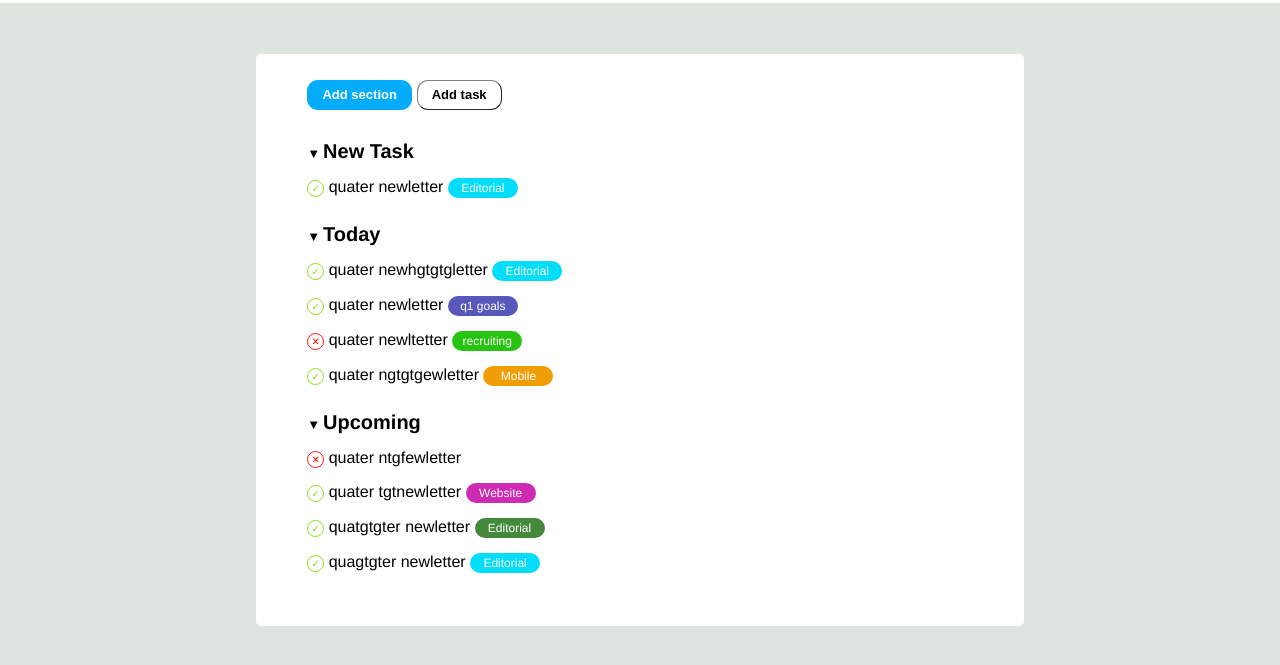
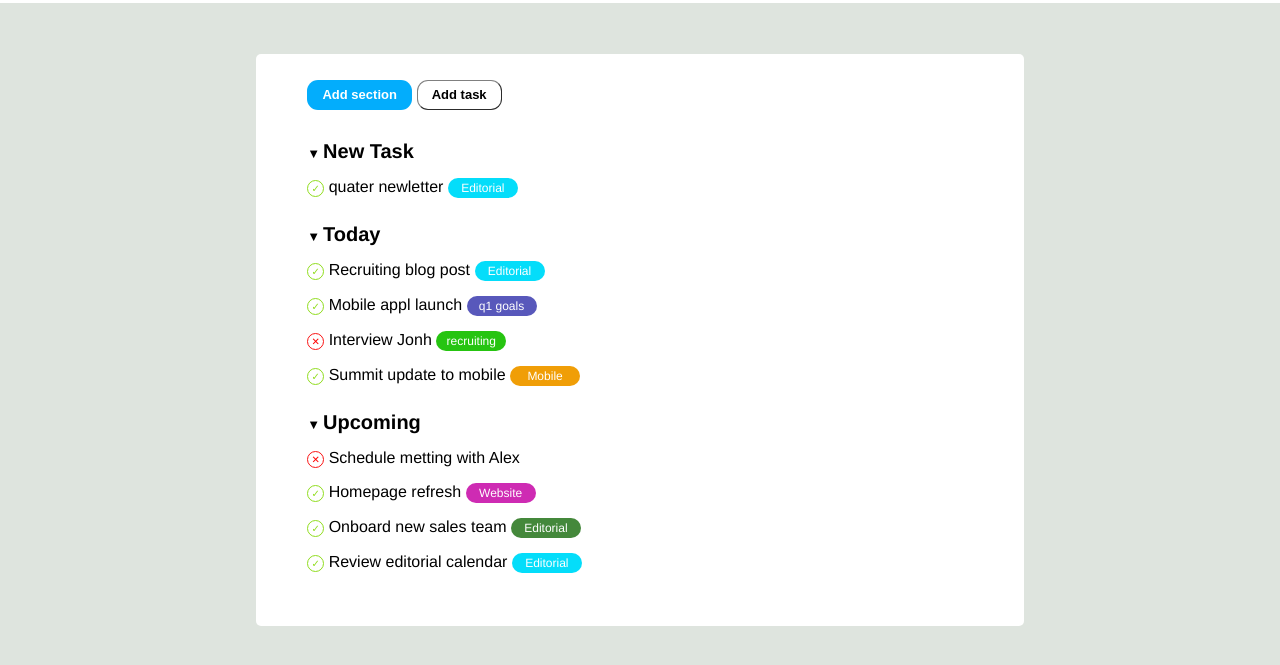
Before and after one commit to DamianoCelesti/html-css-toboolist, a plain HTML site: page index.html in a window 1280 px wide. Shown: the part 97-762 px from the top of the page. Drawn offline with Linux system fonts and the light colour scheme.

Commit message:
modified text

```diff
--- a/index.html
+++ b/index.html
@@ -33,18 +33,18 @@
 
             <div class="today">
                 <p class="titolo">Today</p>
-                <p class="check"> quater newhgtgtgletter <span class="edi">Editorial</span></p>
-                <p class="check"> quater newletter <span class="q1">q1 goals</span></p>
-                <p class="x"> quater newltetter <span class="recru">recruiting</span></p>
-                <p class="check"> quater ngtgtgewletter <span class="mobi">Mobile</span></p>
+                <p class="check"> Recruiting blog post <span class="edi">Editorial</span></p>
+                <p class="check"> Mobile appl launch <span class="q1">q1 goals</span></p>
+                <p class="x"> Interview Jonh <span class="recru">recruiting</span></p>
+                <p class="check"> Summit update to mobile <span class="mobi">Mobile</span></p>
             </div>
 
             <div class="upcoming">
                 <p class="titolo">Upcoming</p>
-                <p class="x"> quater ntgfewletter</p>
-                <p class="check"> quater tgtnewletter <span class="web">Website</span></p>
-                <p class="check"> quatgtgter newletter <span class="sale">Editorial</span></p>
-                <p class="check"> quagtgter newletter <span class="edi">Editorial</span></p>
+                <p class="x"> Schedule metting with Alex</p>
+                <p class="check"> Homepage refresh <span class="web">Website</span></p>
+                <p class="check"> Onboard new sales team <span class="sale">Editorial</span></p>
+                <p class="check"> Review editorial calendar <span class="edi">Editorial</span></p>
             </div>
         </main>
     </div>
```
